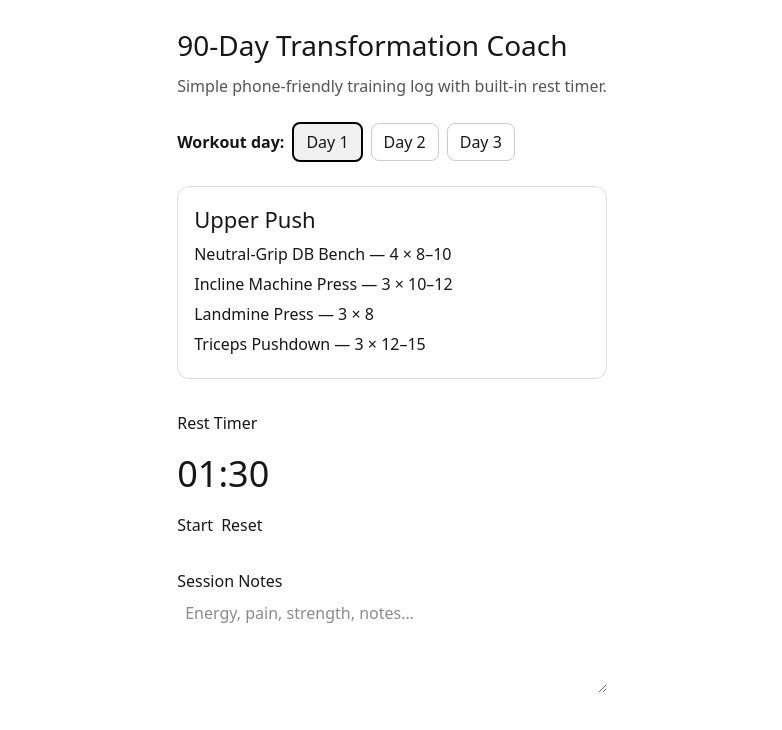
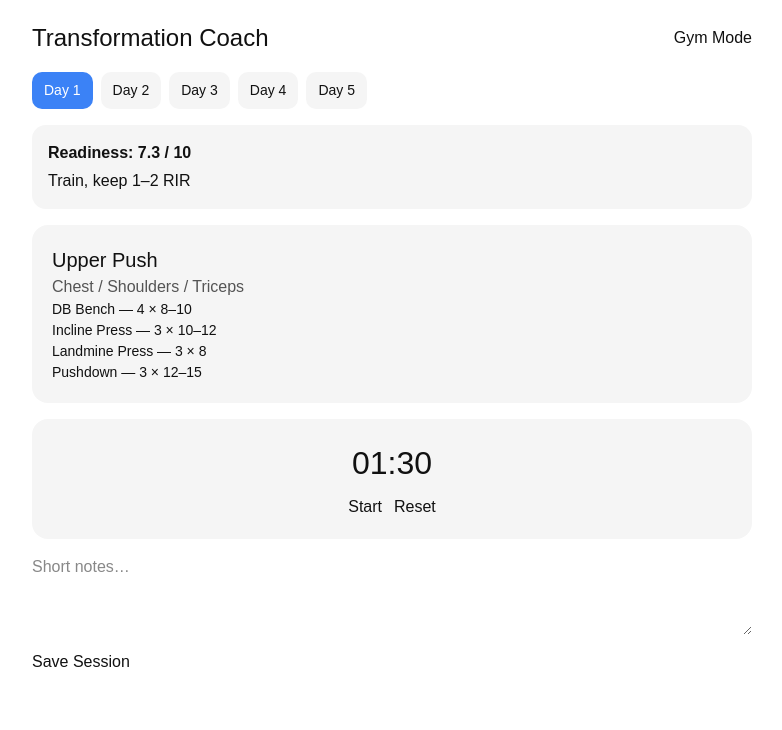
Before and after one commit to vajahat79-lang/transformation-coach, a Next.js app: page / in a window 1280 px wide. Shown: the top 730 px of the page, without its empty margins (248-1030 px from the left). Built offline with nearby package versions, Linux system fonts and the light colour scheme.

Commit message:
Fix Workouts syntax error

```diff
--- a/components/TransformationCoachApp.tsx
+++ b/components/TransformationCoachApp.tsx
@@ -2,102 +2,208 @@
 
 import { useEffect, useMemo, useState } from 'react';
 
-type Day = 1 | 2 | 3;
+/* ---------------- Types ---------------- */
+type Day = 1 | 2 | 3 | 4 | 5;
 
-export default function TransformationCoachApp() {
-  // ✅ Strictly typed day
+type Workout = {
+  title: string;
+  focus: string;
+  exercises: string[];
+};
+
+type Readiness = {
+  pain: number;
+  energy: number;
+  sleep: number;
+};
+
+type SessionLog = {
+  date: string;
+  day: Day;
+  readiness: Readiness;
+  notes: string;
+};
+
+/* ---------------- Helpers ---------------- */
+const clamp = (v: number, min: number, max: number) =>
+  Math.min(max, Math.max(min, v));
+
+const todayISO = () => new Date().toISOString().slice(0, 10);
+
+function computeReadinessScore(r: Readiness): number {
+  const score = ((10 - r.pain) + r.energy + r.sleep) / 3;
+  return Math.round(score * 10) / 10;
+}
+
+function readinessAdvice(score: number): string {
+  if (score >= 7.5) return 'Push as planned';
+  if (score >= 5.5) return 'Train, keep 1–2 RIR';
+  return 'Reduce volume or skip optional work';
+}
+
+/* ---------------- Component ---------------- */
+export default function TransformationCoachAppV4() {
   const [day, setDay] = useState<Day>(1);
   const [timer, setTimer] = useState(90);
   const [running, setRunning] = useState(false);
   const [notes, setNotes] = useState('');
+  const [gymMode, setGymMode] = useState(false);
 
-  // ✅ Typed workout map
+  const [readiness, setReadiness] = useState<Readiness>({
+    pain: 2,
+    energy: 7,
+    sleep: 7,
+  });
+
+  const [history, setHistory] = useState<SessionLog[]>([]);
+
+  /* ---------------- Workouts ---------------- */
   const workouts = useMemo(
     () =>
       ({
         1: {
           title: 'Upper Push',
+          focus: 'Chest / Shoulders / Triceps',
           exercises: [
-            'Neutral‑Grip DB Bench — 4 × 8–10',
-            'Incline Machine Press — 3 × 10–12',
+            'DB Bench — 4 × 8–10',
+            'Incline Press — 3 × 10–12',
             'Landmine Press — 3 × 8',
-            'Triceps Pushdown — 3 × 12–15',
+            'Pushdown — 3 × 12–15',
           ],
         },
         2: {
           title: 'Upper Pull',
+          focus: 'Back / Rear Delts / Biceps',
           exercises: [
-            'Chest‑Supported Row — 4 × 8–10',
-            'Neutral‑Grip Pulldown — 4 × 10',
+            'Row — 4 × 8–10',
+            'Pulldown — 4 × 10–12',
             'Face Pull — 3 × 15',
-            'Hammer Curl — 3 × 12',
+            'Hammer Curl — 3 × 10–12',
           ],
         },
         3: {
           title: 'Lower Body',
+          focus: 'Glutes / Quads / Hams',
           exercises: [
-            'Leg Press — 4 × 10',
-            'Romanian Deadlift — 3 × 8',
+            'Leg Press — 4 × 8–10',
+            'RDL — 3 × 8',
             'Split Squat — 3 × 10 / leg',
-            'Calf Raise — 4 × 12',
+            'Calf Raise — 4 × 12–15',
           ],
         },
-      }) as const,
+        4: {
+          title: 'Conditioning',
+          focus: 'Engine + Core',
+          exercises: [
+            'Bike Intervals — 8 × 20s',
+            'Pallof Press — 3 × 12',
+            'Farmer Carry — 4 × 30 m',
+            'Reverse Crunch — 3 × 15',
+          ],
+        },
+        5: {
+          title: 'Optional Mix',
+          focus: 'Light volume / weak points',
+          exercises: [
+            'Goblet Squat — 3 × 12',
+            'Machine Press — 3 × 12',
+            'Row — 3 × 12',
+            'Laterals — 3 × 15',
+          ],
+        },
+      } as const),
     []
   );
 
-  const workout = workouts[day];
+  const workout: Workout = workouts[day];
+  const readinessScore = computeReadinessScore(readiness);
 
-  // ✅ Rest timer logic
+  /* ---------------- Timer ---------------- */
   useEffect(() => {
     if (!running) return;
-
     const id = setInterval(() => {
       setTimer((t) => {
         if (t <= 1) {
-          clearInterval(id);
           setRunning(false);
           return 0;
         }
         return t - 1;
       });
     }, 1000);
-
     return () => clearInterval(id);
   }, [running]);
 
+  /* ---------------- Persistence ---------------- */
+  const STORAGE_KEY = 'tc_v4_gym_mode';
+
+  useEffect(() => {
+    const raw = localStorage.getItem(STORAGE_KEY);
+    if (!raw) return;
+    try {
+      const d = JSON.parse(raw);
+      if (d.day) setDay(d.day);
+      if (d.notes) setNotes(d.notes);
+      if (d.readiness) setReadiness(d.readiness);
+      if (d.history) setHistory(d.history);
+      if (d.gymMode) setGymMode(d.gymMode);
+    } catch {}
+  }, []);
+
+  useEffect(() => {
+    localStorage.setItem(
+      STORAGE_KEY,
+      JSON.stringify({ day, notes, readiness, history, gymMode })
+    );
+  }, [day, notes, readiness, history, gymMode]);
+
+  function saveSession() {
+    const entry: SessionLog = {
+      date: todayISO(),
+      day,
+      readiness,
+      notes,
+    };
+    setHistory((h) =>
+      [entry, ...h.filter((x) => x.date !== entry.date)].slice(0, 30)
+    );
+  }
+
+  /* ---------------- Styles ---------------- */
+  const bg = gymMode ? '#0e0e0e' : '#ffffff';
+  const fg = gymMode ? '#f5f5f5' : '#111111';
+  const card = gymMode ? '#1c1c1c' : '#f5f5f5';
+
+  /* ---------------- UI ---------------- */
   return (
-    <div
+    <div style={{ minHeight: '100vh', background: bg, color: fg }}>
+      <div style={{ padding: 20, maxWidth: 760, margin: '0 auto' }}>
+        <header
           style={{
-        padding: 24,
-        maxWidth: 900,
-        margin: '0 auto',
-        fontFamily: 'system-ui',
+            display: 'flex',
+            justifyContent: 'space-between',
+            alignItems: 'center',
           }}
         >
-      <h1 style={{ fontSize: 28, marginBottom: 8 }}>
-        90‑Day Transformation Coach
+          <h1 style={{ fontSize: gymMode ? 30 : 24 }}>
+            Transformation Coach
           </h1>
+          <button onClick={() => setGymMode((v) => !v)}>
+            {gymMode ? 'Normal Mode' : 'Gym Mode'}
+          </button>
+        </header>
 
-      <p style={{ color: '#555', marginBottom: 24 }}>
-        Simple phone‑friendly training log with built‑in rest timer.
-      </p>
-
-      {/* ✅ Day selector */}
-      <div style={{ marginBottom: 24 }}>
-        <strong>Workout day:</strong>
-
-        {([1, 2, 3] as const).map((d) => (
+        {/* Day selector */}
+        <div style={{ display: 'flex', gap: 8, flexWrap: 'wrap', margin: '16px 0' }}>
+          {([1, 2, 3, 4, 5] as const).map((d) => (
             <button
               key={d}
               onClick={() => setDay(d)}
               style={{
-              marginLeft: 8,
-              padding: '6px 12px',
-              borderRadius: 8,
-              cursor: 'pointer',
-              border: day === d ? '2px solid black' : '1px solid #ccc',
-              background: day === d ? '#f0f0f0' : '#fff',
+                padding: gymMode ? '14px 18px' : '8px 12px',
+                fontSize: gymMode ? 18 : 14,
+                background: day === d ? '#3b82f6' : card,
+                color: day === d ? '#fff' : fg,
+                borderRadius: 10,
               }}
             >
               Day {d}
@@ -105,40 +211,43 @@ export default function TransformationCoachApp() {
           ))}
         </div>
 
-      {/* ✅ Workout card */}
-      <div
-        style={{
-          border: '1px solid #ddd',
-          borderRadius: 12,
-          padding: 16,
-        }}
-      >
-        <h2 style={{ fontSize: 22 }}>{workout.title}</h2>
-        <ul>
+        {/* Readiness */}
+        <div style={{ background: card, padding: 16, borderRadius: 14 }}>
+          <strong>Readiness: {readinessScore} / 10</strong>
+          <div style={{ marginTop: 4 }}>
+            {readinessAdvice(readinessScore)}
+          </div>
+        </div>
+
+        {/* Workout */}
+        <div style={{ background: card, padding: 20, borderRadius: 16, marginTop: 16 }}>
+          <h2 style={{ fontSize: gymMode ? 26 : 20 }}>{workout.title}</h2>
+          <p style={{ opacity: 0.7 }}>{workout.focus}</p>
+          <ul style={{ fontSize: gymMode ? 20 : 14 }}>
             {workout.exercises.map((e) => (
-            <li key={e} style={{ margin: '6px 0' }}>
-              {e}
-            </li>
+              <li key={e}>{e}</li>
             ))}
           </ul>
         </div>
 
-      {/* ✅ Rest timer */}
-      <div style={{ marginTop: 32 }}>
-        <h3>Rest Timer</h3>
-
-        <div style={{ fontSize: 36, margin: '12px 0' }}>
+        {/* Timer */}
+        <div
+          style={{
+            background: card,
+            padding: 20,
+            borderRadius: 16,
+            marginTop: 16,
+            textAlign: 'center',
+          }}
+        >
+          <div style={{ fontSize: gymMode ? 48 : 32 }}>
             {String(Math.floor(timer / 60)).padStart(2, '0')}:
             {String(timer % 60).padStart(2, '0')}
           </div>
-
-        <button
-          onClick={() => setRunning((v) => !v)}
-          style={{ marginRight: 8 }}
-        >
+          <div style={{ display: 'flex', gap: 12, justifyContent: 'center', marginTop: 8 }}>
+            <button onClick={() => setRunning((v) => !v)}>
               {running ? 'Pause' : 'Start'}
             </button>
-
             <button
               onClick={() => {
                 setRunning(false);
@@ -148,21 +257,20 @@ export default function TransformationCoachApp() {
               Reset
             </button>
           </div>
+        </div>
 
-      {/* ✅ Notes */}
-      <div style={{ marginTop: 32 }}>
-        <h3>Session Notes</h3>
+        {/* Notes */}
+        <div style={{ marginTop: 16 }}>
           <textarea
             value={notes}
             onChange={(e) => setNotes(e.target.value)}
-          placeholder="Energy, pain, strength, notes…"
-          style={{
-            width: '100%',
-            height: 100,
-            borderRadius: 8,
-            padding: 8,
-          }}
+            placeholder="Short notes…"
+            style={{ width: '100%', height: 80 }}
           />
+          <button onClick={saveSession} style={{ marginTop: 8 }}>
+            Save Session
+          </button>
+        </div>
       </div>
     </div>
   );
```
Lines whose indentation alone changed are shown as unchanged.
